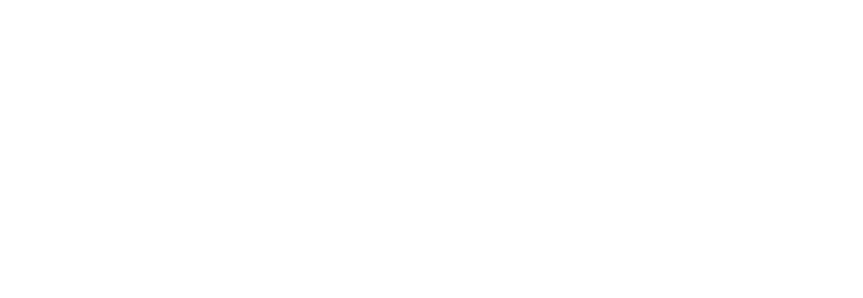
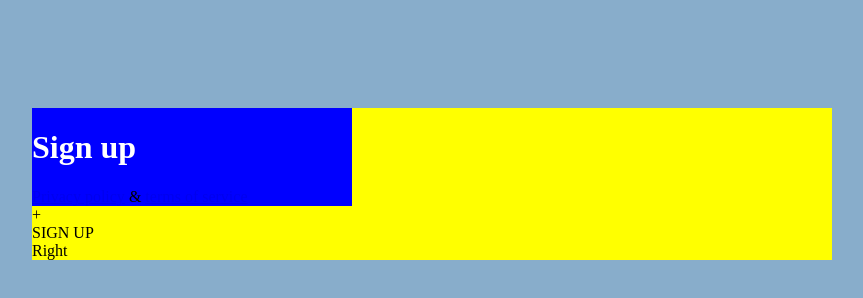
Before and after one commit to RomanSaltis/4-sign-up, a plain HTML site: page index.html in a window 1280 px wide. Shown: the whole page, without its empty margins (208-1071 px from the left). Drawn offline with Linux system fonts and the light colour scheme.

Commit message:
Updated issues

```diff
--- /dev/null
+++ b/css/main.css
@@ -0,0 +1,52 @@
+body {
+    background-color: #88adcb;
+}
+
+.container {
+    display: inline-block;
+    width: 800px;
+    margin-top: 100px;
+    margin-left: calc((100% - 800px)/2);
+    background-color: yellow;
+
+}
+
+.left-column {
+    width: 40%;
+    float-left;
+    background-color: blue;
+
+
+}
+
+.main-title {
+    display: inline-block;
+    width: 100%;
+    color: #fff;
+
+
+}
+
+.bottom-links {
+
+}
+
+.link {
+
+}
+
+span {
+
+}
+
+main > div:last-child {
+
+}
+
+main > div:last-child > div {
+
+}
+
+form {
+
+}
--- a/index.html
+++ b/index.html
@@ -4,9 +4,25 @@
     <meta charset="UTF-8">
     <meta http-equiv="X-UA-Compatible" content="IE=edge">
     <meta name="viewport" content="width=device-width, initial-scale=1.0">
-    <title>Document</title>
+    <title>Sign up</title>
+    <link rel="stylesheet" href="./css/main.css">
 </head>
 <body>
-
+    <main class="container">
+        <div class="left-column">
+            <h1 class="main-title">Sign up</h1>
+            <div class="bottom-links"></div>
+            <a href="#">Privacy policy</a>
+            <span>&</span>
+            <a href="#">terms of service</a>
+        </div>
+            <div>+</div>
+            <form>
+                SIGN UP
+            </form>
+        <div>
+            Right
+        </div>
+    </main>
 </body>
 </html>
```
Also changed, not shown: 1 other file.
